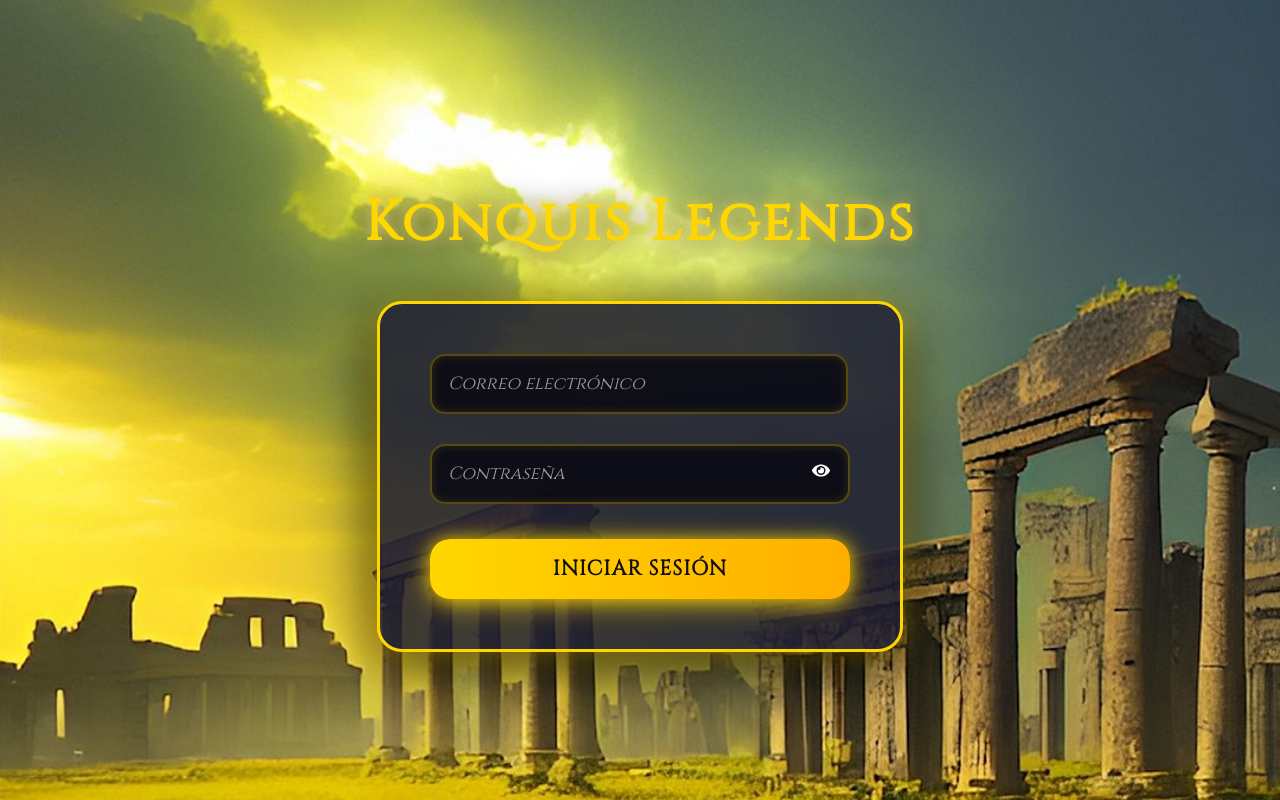
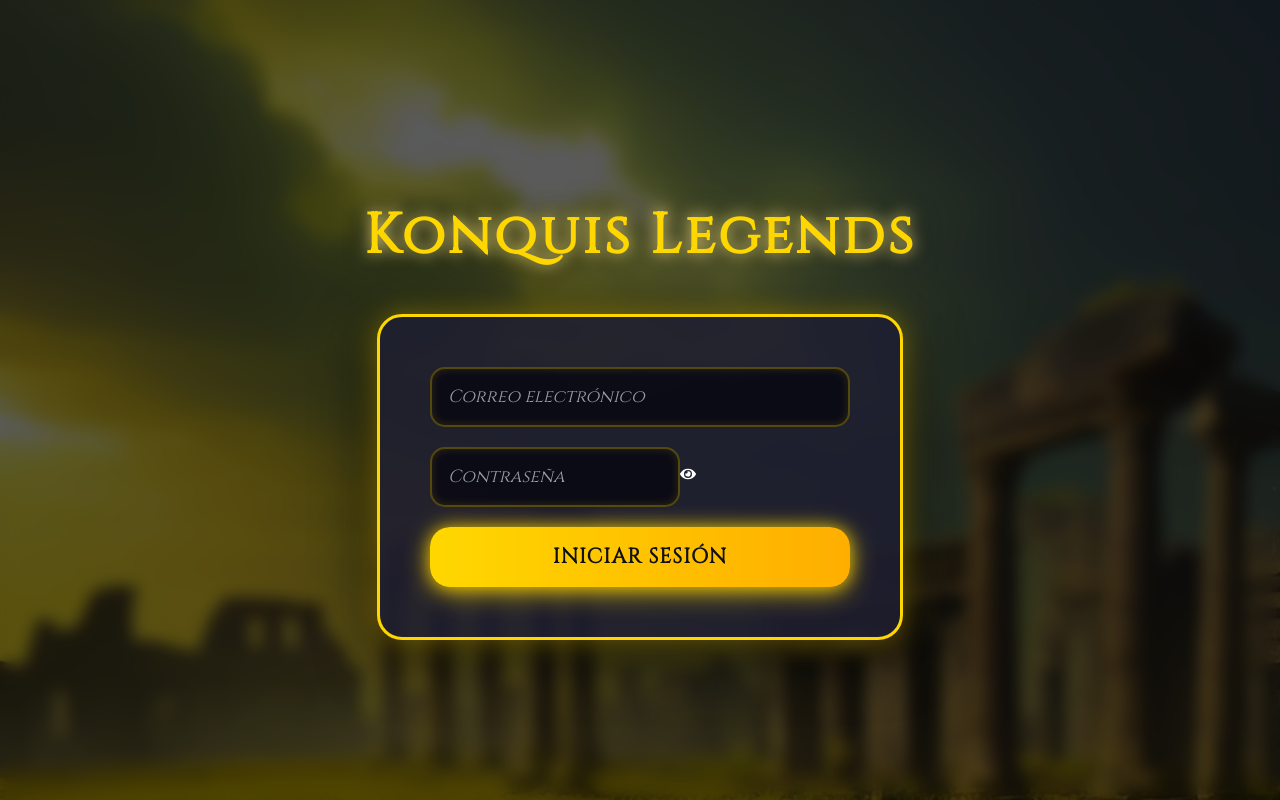
Before and after one commit to ahernandez-abel/frontend-konquis-clean, a React (Create React App) app: page / in a window 1280 px wide. Built offline with nearby package versions, Linux system fonts and the light colour scheme.

Commit message:
login modificado

```diff
--- a/src/pages/LoginForm.jsx
+++ b/src/pages/LoginForm.jsx
@@ -24,8 +24,6 @@ export default function LoginForm() {
     }
   };
 
-
-
   return (
     <div
       className="login-container"
@@ -33,49 +31,38 @@ export default function LoginForm() {
         backgroundImage: `url(${process.env.PUBLIC_URL}/assets/images/fantasy-7890233_1920.jpg)`,
       }}
     >
+      <div className="login-overlay"></div>
+
       <h1>Konquis Legends</h1>
+
       <form onSubmit={handleLogin} className="login-form">
+        {/* Email */}
         <input
           type="email"
           placeholder="Correo electrónico"
           value={email}
           onChange={(e) => setEmail(e.target.value)}
           required
-          style={{ width: "91%" }}
         />
 
-        <div style={{ position: "relative", width: "100%", marginTop: "10px" }}>
+        {/* Password */}
+        <div className="password-wrapper">
           <input
             type={mostrarPassword ? "text" : "password"}
             placeholder="Contraseña"
             value={password}
             onChange={(e) => setPassword(e.target.value)}
             required
-            style={{
-              width: "100%",
-              paddingRight: "40px",
-              boxSizing: "border-box",
-            }}
           />
-          <span
-            onClick={() => setMostrarPassword((prev) => !prev)}
-            style={{
-              position: "absolute",
-              right: "20px",
-              top: "50%",
-              transform: "translateY(-50%)",
-              cursor: "pointer",
-              color: "#fff",
-              fontSize: "18px",
-            }}
-          >
+          <span onClick={() => setMostrarPassword((prev) => !prev)}>
             {mostrarPassword ? <FaEyeSlash /> : <FaEye />}
           </span>
         </div>
 
-        <button type="submit" style={{ marginTop: "15px" }}>
-          Iniciar Sesión
-        </button>
+        {/* Botón */}
+        <button type="submit">Iniciar Sesión</button>
+
+        {/* Error */}
         {error && <p className="error">{error}</p>}
       </form>
     </div>
```
Lines whose indentation alone changed are shown as unchanged.
